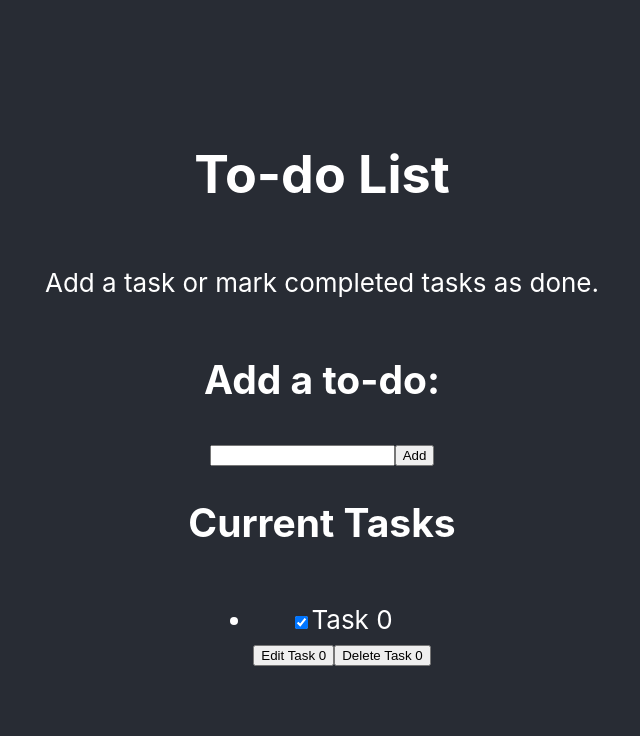
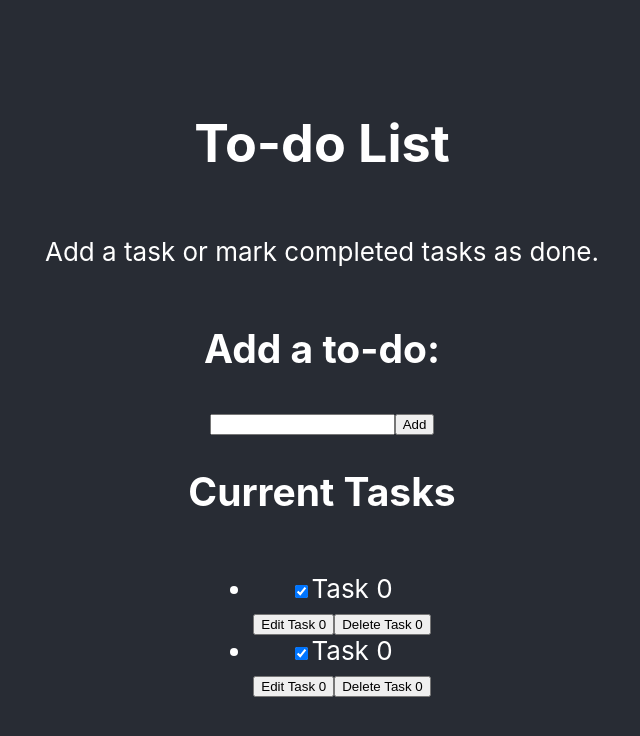
Before and after one commit to Cabba4/To-Do-App, a React (Create React App) app in the folder frontend/: page / in a window 1280 px wide. Shown: the top 736 px of the page, without its empty margins (318-958 px from the left). Built offline with nearby package versions, Linux system fonts and the light colour scheme.

Commit message:
Import Todo, replace todo list element wtih Todo component

```diff
--- a/frontend/src/App.js
+++ b/frontend/src/App.js
@@ -1,4 +1,5 @@
 import './App.css';
+import Todo from "./components/Todo";
 
 function App(props) {
   return (
@@ -31,22 +32,8 @@ function App(props) {
           role="list"
           className="todo-list"
         >
-          <li className="todo">
-            <div>
-              <input id="todo-0" type="checkbox" defaultChecked={true}/>
-              <label className="todo-label" htmlFor="todo-0">
-                Task 0
-              </label>
-            </div>
-            <div>
-              <button type="button" className="button">
-                Edit <span className="visually-hidden">Task 0</span>
-              </button>
-              <button type="button" className="button">
-                Delete <span className="visually-hidden">Task 0</span>
-              </button>
-            </div>
-          </li>
+          <Todo />
+          <Todo />
         </ul>
       </header>
     </div>
```
